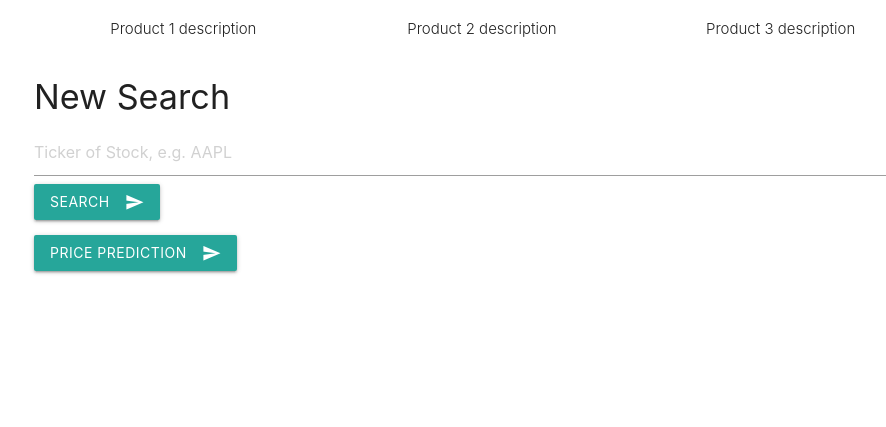
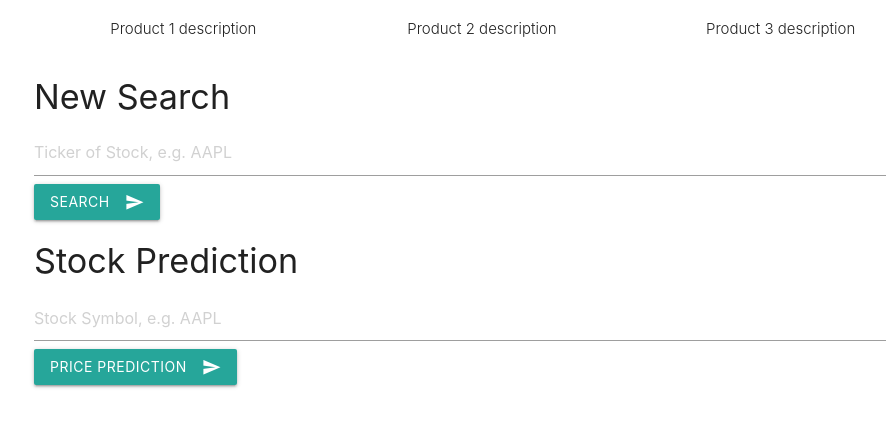
Before and after one commit to HKBU-DavidLo/COMP7300_Project, a Django app: page / in a window 1280 px wide. Shown: the part 325-752 px from the top of the page, without its empty margins (158-1044 px from the left). Run offline with Django 3.2, Linux system fonts and the light colour scheme.

Commit message:
variable to model, can be search

```diff
--- a/news/templates/news/base.html
+++ b/news/templates/news/base.html
@@ -97,17 +97,28 @@
           Search
           <i class="material-icons right">send</i>
         </button>
+        <h4>Stock Prediction</h4>
       </form>
       <form action='{% url "prediction" %}' method="POST"> {% csrf_token %}
         <datalist id="symbols"></datalist>
+        <input
+          class="input"
+          type="text"
+          name="predictstock"
+          placeholder="Stock Symbol, e.g. AAPL"
+          oninput="findSymbol(this.value)"
+          list="symbols"
+          id="input"
+          autocomplete="off"
+        />
         <button
           class="btn waves-effect waves-light"
           type="submit"
           name="action"
-          onclick="return changeText('submitbutton');"
+          onclick="myFunction();"
         >
-       Price Prediction<i class="material-icons right">send</i>
-      </button>
+
+       <div id="buttonname">Price Prediction<i class="material-icons right">send</i></div>
       </form>
       {% block content%} {% endblock %}
     </div>
@@ -134,11 +145,14 @@
         }
       }
 
-      function changeText(submitId){
-        var submit = document.getElementById(submitId);
-        submit.value = 'Loading...';
-        return false;
-    };
+      function myFunction() {
+  var x = document.getElementById("buttonname");
+  if (x.innerHTML === "Price Prediction") {
+    x.innerHTML = "Loading";
+  } else {
+    x.innerHTML = "Price Prediction";
+  }
+}
     </script>
   </body>
 </html>
--- a/news/views.py
+++ b/news/views.py
@@ -61,7 +61,9 @@ def new_search(request):
 import subprocess
 
 def prediction(request):
+    predictstock= request.POST.get('predictstock')
     if request.method == 'POST':
-        subprocess.check_call(['python3', './prediction/ai_lstm.py'])
+        {'predictstock': predictstock}
+        subprocess.check_call(['python3', './prediction/ai_lstm.py',predictstock])
          # nb lowercase 'python'
     return render(request, 'news/base.html')
--- a/prediction/ai_lstm.py
+++ b/prediction/ai_lstm.py
@@ -7,10 +7,11 @@ from sklearn.preprocessing import MinMaxScaler
 from  tensorflow.keras.models import Sequential
 from tensorflow.keras.layers import Dense, Dropout, LSTM
 import matplotlib.pyplot as plt
-
+import sys
+var1 = sys.argv[1]
 
 #get the stock quote
-company = 'AAPL'
+company = var1
 #display data
 start = dt.datetime(2021,1,1)
 end= dt.datetime.now()
```
